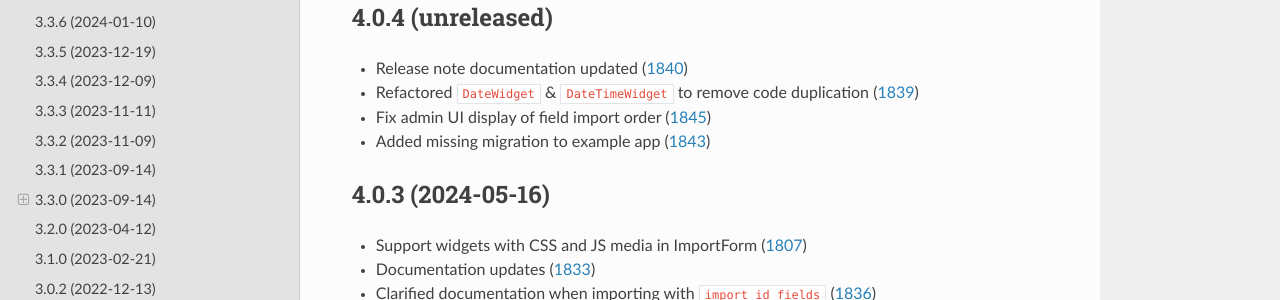
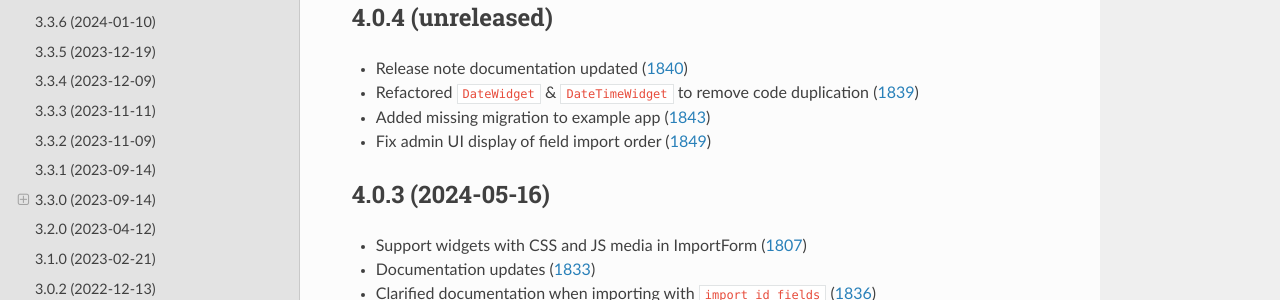
Before and after one commit to django-import-export/django-import-export, a Sphinx documentation site: the page built from docs/changelog.rst, in a window 1280 px wide and 900 px high. Shown: the part 260-560 px from the top of the window. Built offline with Sphinx 7.4.7 and the Read the Docs theme 2.0.0, drawn with Linux system fonts in a browser that asks for light colours; pages that are not in the unit, such as notebooks, are missing from menus; the version number could not be read and is left out.

Commit message:
updated changelog

```diff
--- a/docs/changelog.rst
+++ b/docs/changelog.rst
@@ -10,8 +10,8 @@ Changelog
 
 - Release note documentation updated (`1840 <https://github.com/django-import-export/django-import-export/pull/1840>`_)
 - Refactored ``DateWidget`` & ``DateTimeWidget`` to remove code duplication (`1839 <https://github.com/django-import-export/django-import-export/pull/1839>`_)
-- Fix admin UI display of field import order (`1845 <https://github.com/django-import-export/django-import-export/pull/1845>`_)
 - Added missing migration to example app (`1843 <https://github.com/django-import-export/django-import-export/pull/1843>`_)
+- Fix admin UI display of field import order (`1849 <https://github.com/django-import-export/django-import-export/pull/1849>`_)
 
 4.0.3 (2024-05-16)
 ------------------
```
